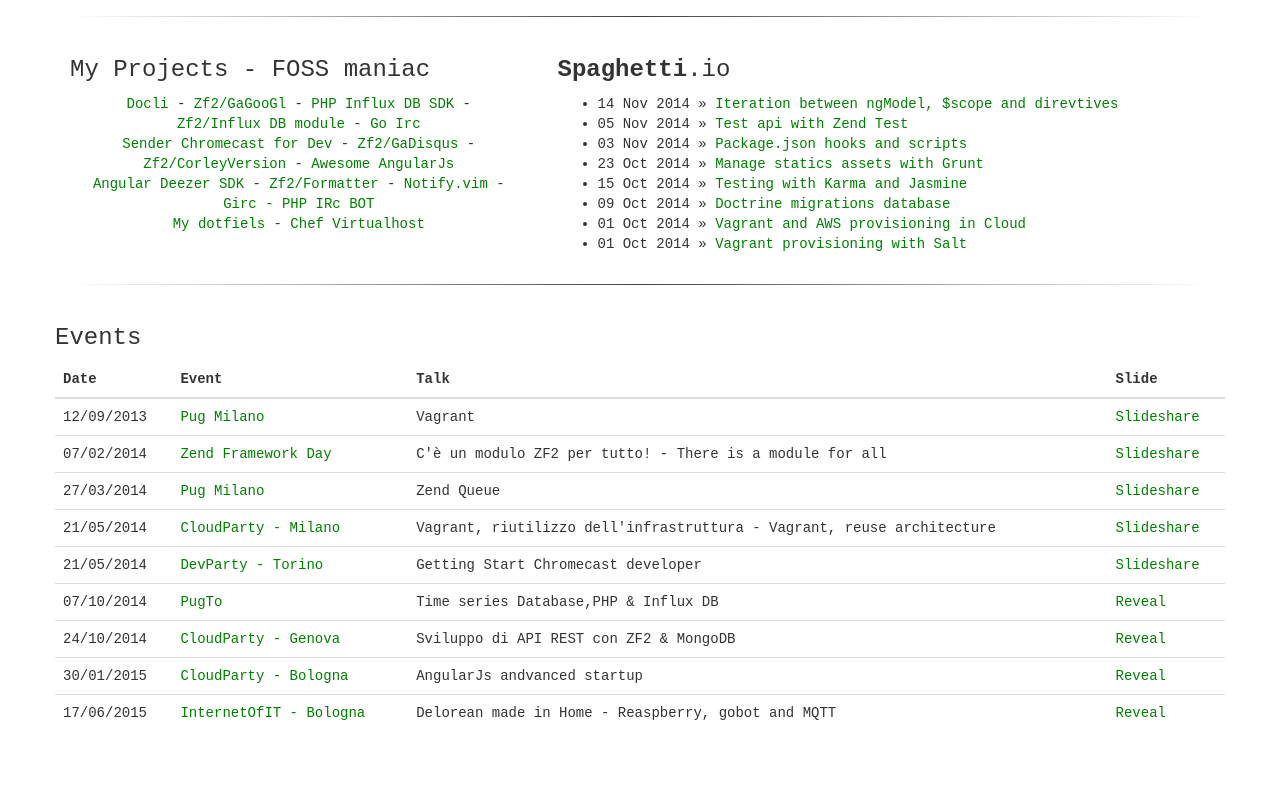
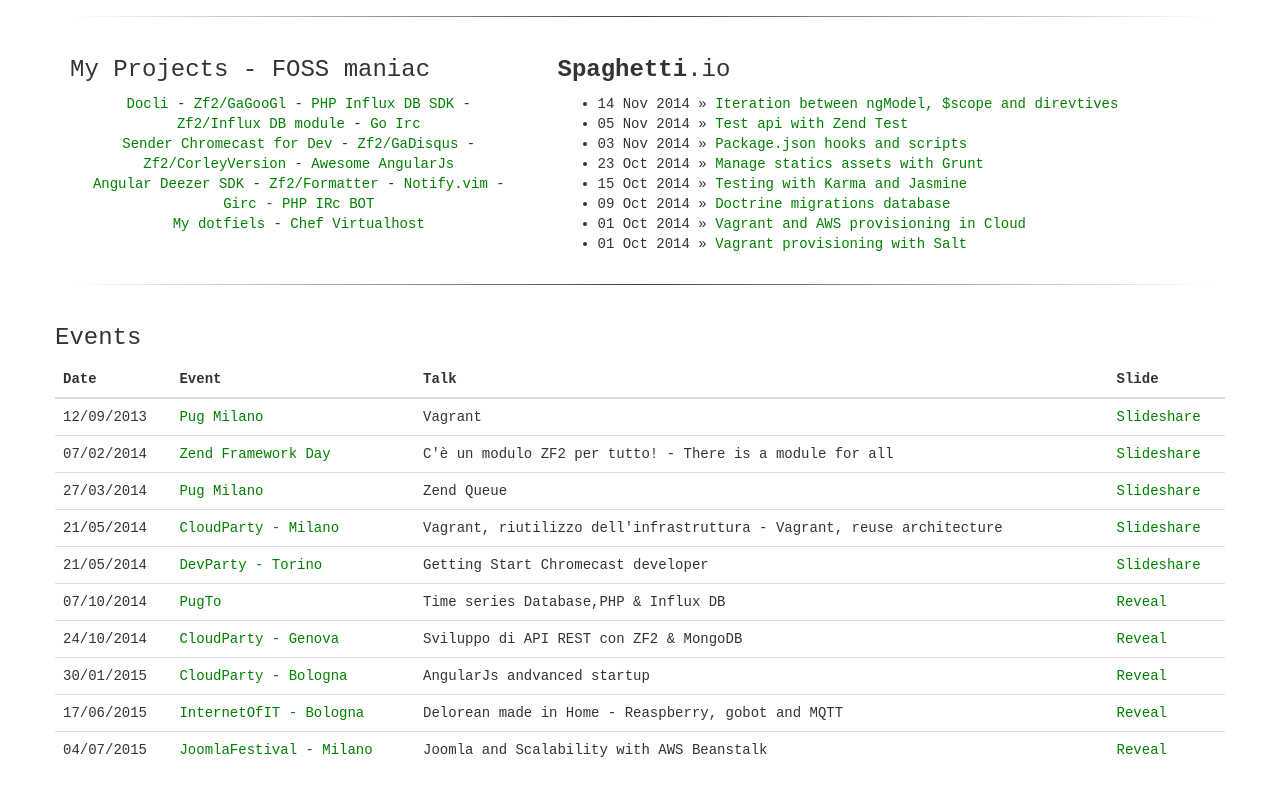
Before and after one commit to gianarb/gianarb.github.com, a Jekyll site: the page built from index.html, in a window 1280 px wide and 900 px high, scrolled down 772 px, cut to the strip 112-900 px from the top of the window. Built offline with Jekyll 4.4.1, drawn with Linux system fonts in a browser that asks for light colours; nearby versions of some CDN libraries; before the commit the page ends 1635 px from its top, so only the background shows below that.

Commit message:
add joomla festival

```diff
--- a/index.html
+++ b/index.html
@@ -135,6 +135,12 @@
               <td>Delorean made in Home - Reaspberry, gobot and MQTT</td>
               <td><a href="http://gianarb.it/internetofit-2015-slide/#/" target="_blank">Reveal</a></td>
             </tr>
+            <tr>
+              <td>04/07/2015</td>
+              <td><a href="http://joomlafestival.eu/" target="_blank">JoomlaFestival - Milano</a></td>
+              <td>Joomla and Scalability with AWS Beanstalk</td>
+              <td><a href="http://gianarb.it/jfestival-scalability-2015/#/" target="_blank">Reveal</a></td>
+            </tr>
           </tbody>
         </table>
     </div>
```
